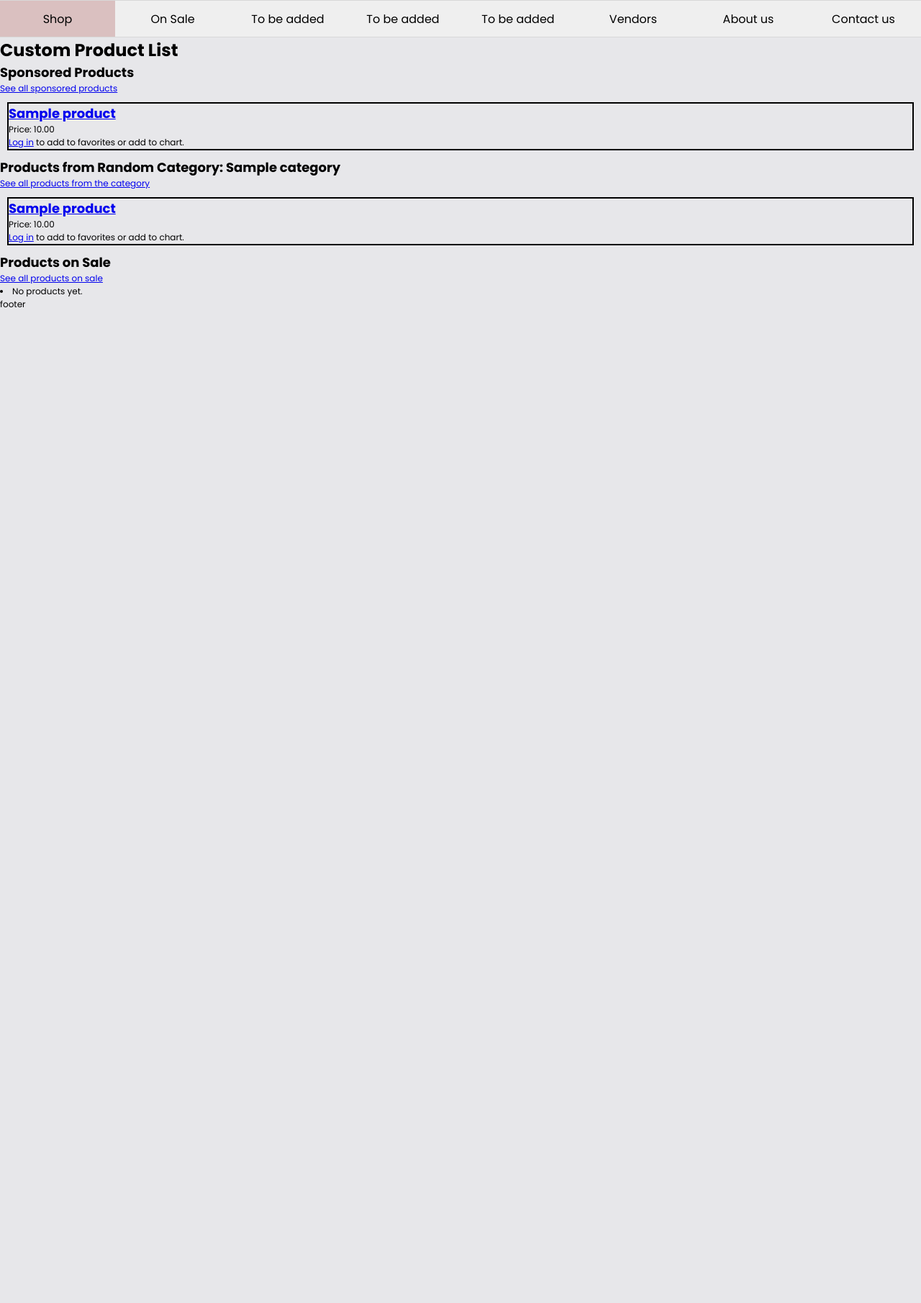
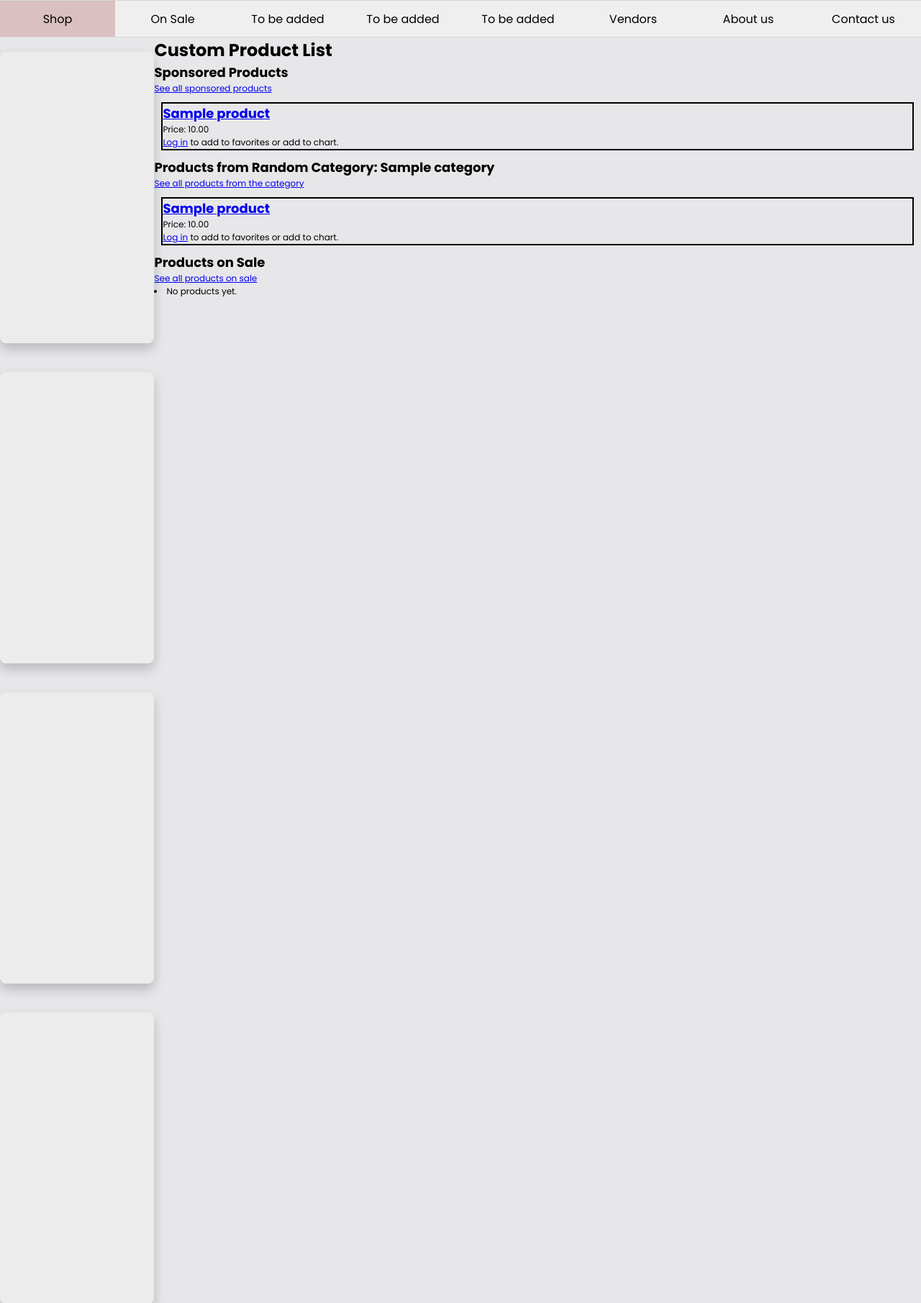
Before and after one commit to rafiwts/ecommerce, a Django app: page /product/home-page/ in a window 1280 px wide. Shown: the part 121-1932 px from the top of the page at 72% size. Before the commit the page ends 549 px from the top, so only its background shows below. Run offline with Django 4.2, Linux system fonts and the light colour scheme; tables that the repository leaves empty hold one stand-in row (values such as "Sample post"); some libraries are stand-ins or nearby versions.

Commit message:
Update home page and add styles

```diff
--- a/static/css/general.css
+++ b/static/css/general.css
@@ -24,4 +24,13 @@
     max-width: 1400px;
     margin-right: auto;
     margin-left: auto;
+    display: flex;
+    justify-content: space-between;
+    flex-direction: row;
 }
+
+@media (max-width: 1400px) {
+    .main-content {
+      max-width: 1400px;
+    }
+  }
--- a/static/css/header.css
+++ b/static/css/header.css
@@ -402,10 +402,20 @@
     border: 2px solid black;
 
 }
+
 .autocomplete-suggestion {
     padding: 10px;
     cursor: pointer;
 }
+
+.autocomplete-suggestion:hover {
+    background: #f0f0f0;
+}
+
+.autocomplete-suggestion.category {
+    background-color: rgb(213, 169, 169);
+}
+
 .autocomplete-suggestion:hover {
     background: #f0f0f0;
 }
--- a/static/css/product/product-list.css
+++ b/static/css/product/product-list.css
@@ -11,3 +11,13 @@
   border: black 2px solid;
   margin: 10px;
 }
+
+.main-container {
+  width: 1200px;
+}
+
+@media (max-width: 1400px) {
+  .main-container {
+    max-width: 1400px;
+  }
+}
--- a/static/css/sidebar.css
+++ b/static/css/sidebar.css
@@ -2,24 +2,22 @@
     display: grid;
     row-gap: 40px;
     margin-top: 20px;
-    max-width: 250px;
-    transition: left 0.5s ease, right 0.5s ease, max-width 0.5s ease;
+    max-width: 300px;
+    max-height: 1800px;
 }
 
-.sidebar-top,
-.sidebar-middle,
-.sidebar-bottom {
+.sidebar {
     height: 400px;
     background-color: rgb(236, 236, 236);
-    width: 210px;
+    max-width: 300px;
     padding-top: 5px;
     border-radius: 8px;
     box-shadow: 0px 8px 16px 0px rgba(0,0,0,0.2);
 }
 
-@media (max-width: 1400px) {
+@media (max-width: 900px) {
     .sidebar-container {
         max-width: 0;
-        overflow: hidden;
+        display: none;
     }
 }
--- a/templates/base.html
+++ b/templates/base.html
@@ -71,7 +71,6 @@
                 </div>
                 <div class="search-section">
                     <input class="search-bar" type="text" id="search-input" placeholder="Search for products..." data-autocomplete-url="{% url 'product:autocomplete' %}">
-                        <!--TODO: later change it - add select categories-->
                     <button class="search-button" type="submit">
                         <img class="search-icon" src="{% static 'images/search.svg' %}">
                         <div class="header-tooltip">Search</div>
--- a/templates/product/home-page-product-list.html
+++ b/templates/product/home-page-product-list.html
@@ -4,13 +4,25 @@
 {% load static %}
 
 {% block extra_styles %}
+<link rel="stylesheet" type="text/css" href="{% static 'css/sidebar.css' %}">
 <link rel="stylesheet" type="text/css" href="{% static 'css/product/product-list.css' %}">
 <script src="https://kit.fontawesome.com/e48d166edc.js" crossorigin="anonymous"></script>
 {% endblock %}
 
 {% block content %}
+
+<div class="sidebar-container">
+    <div class="sidebar"></div>
+    <div class="sidebar"></div>
+    <div class="sidebar"></div>
+    <div class="sidebar"></div>
+    <div class="sidebar"></div>
+    <div class="sidebar"></div>
+    <div class="sidebar"></div>
+    <div class="sidebar">Sponsored-it moves along with scrolling</div>
+</div>
+<div class="main-container">
     <h1>Custom Product List</h1>
-
     <h2>Sponsored Products</h2>
     <p><a href="{% url 'product:custom-product-list' type='sponsored' %} ">See all sponsored products</a></p>
     <div class="product-list">
@@ -196,6 +208,7 @@
         <input type="hidden" name="csrfmiddlewaretoken" value="{{ csrf_token }}">
     </div>
     {% endif %}
+</div>
 
 <script src="{% static 'js/product-scripts.js' %}"></script>
 {% endblock content %}
```
Lines whose indentation alone changed are shown as unchanged.
